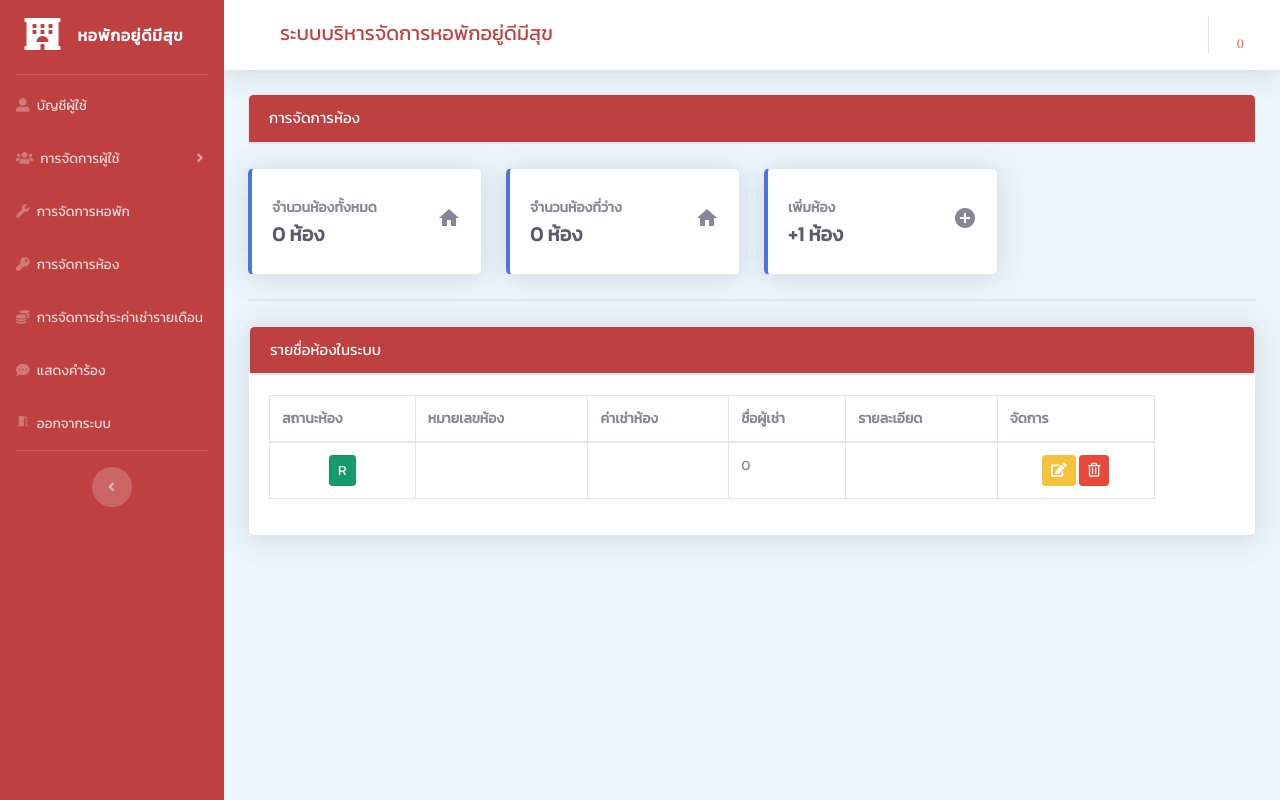
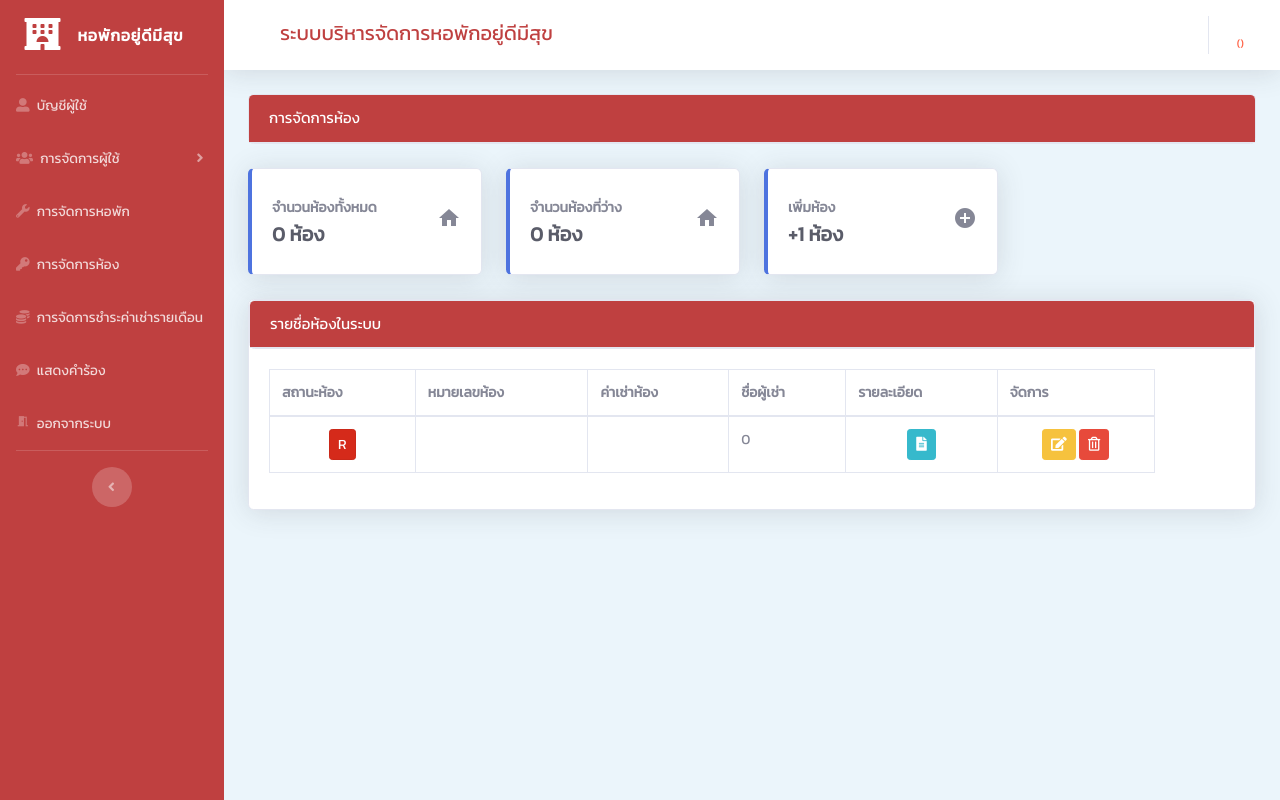
Before and after one commit to sopon0714/MITProject, a PHP site: page /MITProject/views/room/room.php in a window 1280 px wide. Run offline with PHP 8.4, Linux system fonts and the light colour scheme; data that the repository does not hold is empty.

Commit message:
เสร็จส่วนห้อง

```diff
--- a/views/room/room.php
+++ b/views/room/room.php
@@ -9,7 +9,7 @@
     <title>Profile</title>
     <?php require_once('../../views/layout/MainCSS.php');
     include("../../dbConnect.php");
-    $sql_tableRoom = "SELECT room.rid,room.status,rnumber,rent,COALESCE(title,'-') as title,firstname,lastname ,detail
+    $sql_tableRoom = "SELECT room.rid,room.status as status,rnumber,rent,COALESCE(title,'-') as title,firstname,lastname ,detail ,user.uid
     FROM room LEFT JOIN agreement ON room.rid = agreement.rid LEFT JOIN user ON user.uid = agreement.uid WHERE room.isDelete LIKE 0";
     $sqlnumroom = "SELECT COUNT(rid) AS Numroom FROM room WHERE isDelete LIKE 0";
     $sqlRoomEmpty = "SELECT COUNT(rid) AS Numroom FROM room WHERE isDelete LIKE 0 AND status LIKE 'ว่าง' ";
@@ -108,81 +108,7 @@
 
                     </div>
                     <!-- ######################## start filter ######################## -->
-                    <div class="row center">
-                        <div class="col-xl-12 col-12 mb-4 ">
-                            <div id="accordion">
-                                <div class="card ">
-                                    <!-- <div class="card-header header-background-color-filter" id="headingOne" data-toggle="collapse" data-target="#collapseOne" aria-expanded="true" aria-controls="collapseOne" style=" color:white;">
-											การค้นหาขั้นสูง
-										</div> -->
 
-                                    <div id="collapseOne" class="collapse " aria-labelledby="headingOne" data-parent="#accordion">
-                                        <div class="card-body">
-                                            <div class="container">
-                                                <div class="row mb-4">
-                                                    <div class="col-lg-3 col-md-3 col-sm-12 col-xs-12 text-right">
-                                                        <span>หมายเลขห้อง :</span>
-                                                    </div>
-                                                    <div class="col-lg-6 col-md-8 col-sm-12 col-xs-12">
-                                                        <input type="text" class="form-control" id="username__r" name="username__r" placeholder="กรุณากรอกเลขห้อง">
-                                                    </div>
-                                                </div>
-                                                <div class="row mb-4">
-                                                    <div class="col-lg-3 col-md-3 col-sm-12 col-xs-12 text-right">
-                                                        <span>ชื่อห้อง/span>
-                                                    </div>
-                                                    <div class="col-lg-6 col-md-8 col-sm-12 col-xs-12">
-                                                        <input type="text" class="form-control" id="username__n_r" name="username__n_r" placeholder="กรุณากรอกชื่อห้อง">
-                                                    </div>
-                                                </div>
-                                                <div class="row mb-4">
-                                                    <div class="col-lg-3 col-md-3 col-sm-12 col-xs-12 text-right">
-                                                        <span>ชื่อย่อห้อง :</span>
-                                                    </div>
-                                                    <div class="col-lg-6 col-md-8 col-sm-12 col-xs-12">
-                                                        <input type="text" class="form-control" id="username__n_r" name="username__n_r" placeholder="กรุณากรอกชื่อย่อ">
-                                                    </div>
-                                                </div>
-                                                <div class="row mb-4 mt-4">
-                                                    <div class="col-xl-3 col-12 text-right">
-                                                        <span>สถานะห้อง :</span>
-                                                    </div>
-                                                    <div class="col-xl-9 col-12">
-                                                        <div class="form-check form-check-inline">
-                                                            <input type="radio" class="form-check-input" id="status1" name="status">
-                                                            <label class="form-check-label" for="materialInline1">พร้อมใช้งาน</label>
-                                                        </div>
-                                                        <div class="form-check form-check-inline">
-                                                            <input type="radio" class="form-check-input" id="status2" name="status">
-                                                            <label class="form-check-label" for="materialInline2">ไม่พร้อมใช้งาน</label>
-                                                        </div>
-                                                    </div>
-                                                </div>
-                                                <div class="row mb-4 mt-4">
-                                                    <div class="col-xl-3 col-12 text-right">
-                                                        <span>สถานะล็อคห้อง :</span>
-                                                    </div>
-                                                    <div class="col-xl-9 col-12">
-                                                        <div class="form-check form-check-inline">
-                                                            <input type="radio" class="form-check-input" id="status3" name="status2">
-                                                            <label class="form-check-label" for="materialInline1">ล็อค</label>
-                                                        </div>
-                                                        <div class="form-check form-check-inline">
-                                                            <input type="radio" class="form-check-input" id="status4" name="status2">
-                                                            <label class="form-check-label" for="materialInline2">ไม่ล็อค</label>
-                                                        </div>
-                                                    </div>
-                                                </div>
-                                            </div>
-                                        </div>
-                                        <div class="modal-footer">
-                                            <button class="btn btn-info"><i class="fa fa-search"></i> ค้นหา</button>
-                                        </div>
-                                    </div>
-                                </div>
-                            </div>
-                        </div>
-                    </div>
                     <!-- ######################## end filter ######################## -->
                     <!-- DataTales Example -->
                     <div class="card shadow mb-4">
@@ -223,19 +149,33 @@
                                                     <?php for ($i = 0; $i <  $tableRoom[0]['numrow']; $i++) { ?>
                                                         <tr role="row" class="odd">
                                                             <td style="text-align:center;">
-                                                                <a class="btn btn-success btn-square btn-sm active" data-toggle="tooltip" title="" data-original-title="พร้อมใช้งาน">R</a>
+                                                                <?php if ($tableRoom[$i + 1]['status'] == 'ว่าง') { ?>
+                                                                    <a class="btn btn-success btn-square btn-sm active" data-toggle="tooltip" title="" data-original-title="พร้อมใช้งาน">R</a>
+                                                                <?php } else { ?>
+                                                                    <a class="btn btn-danger btn-square btn-sm active" data-toggle="tooltip" title="" data-original-title="ไม่พร้อมใช้งาน">R</a>
+                                                                <?php } ?>
                                                             </td>
                                                             <td><?php echo $tableRoom[$i + 1]['rnumber'] ?></td>
                                                             <td><?php echo $tableRoom[$i + 1]['rent'] ?></td>
                                                             <td><?php echo $tableRoom[$i + 1]['title'] ?> <?php echo $tableRoom[$i + 1]['firstname'] ?> <?php echo $tableRoom[$i + 1]['lastname'] ?> </td>
-                                                            <td><?php echo $tableRoom[$i + 1]['detail'] ?></td>
                                                             <td style="text-align:center;">
-                                                                <a href="#" class="EditRoom" rid=<?php echo  $tableRoom[$i + 1]['rid'] ?> rnumber=<?php echo $tableRoom[$i + 1]['rnumber'] ?> rent=<?php echo $tableRoom[$i + 1]['rent'] ?> detail='<?php echo $tableRoom[$i + 1]['detail'] ?>'>
+                                                                <a href="#" class="detailRoom" detail="<?php echo $tableRoom[$i + 1]['detail']; ?>">
+                                                                    <button type="button" class="btn btn-info btn-sm" data-toggle="tooltip" title='รายละเอียดห้อง'>
+                                                                        <i class="fas fa-file-alt"></i>
+                                                                    </button>
+                                                                </a>
+                                                            </td>
+                                                            <td style="text-align:center;">
+                                                                <a href="#" class="EditRoom" rid=<?php echo  $tableRoom[$i + 1]['rid'] ?> rnumber=<?php echo $tableRoom[$i + 1]['rnumber'] ?> rent=<?php echo $tableRoom[$i + 1]['rent'] ?> detail=' <?php echo $tableRoom[$i + 1]['detail'] ?>'>
                                                                     <button type="button" class="btn btn-warning  btn-sm" 4 data-toggle="tooltip" title="แก้ไขข้อมูล">
                                                                         <i class="fas fa-edit"></i>
                                                                     </button>
                                                                 </a>
-                                                                <button type="button" onclick="delfunction(<?= $tableRoom[$i + 1]['rid'] ?>,<?= $tableRoom[$i + 1]['rnumber'] ?>)" class="btn btn-danger btn-sm btndel" data-toggle="tooltip" title="" data-original-title="ลบห้อง"><i class="far fa-trash-alt"></i></button>
+                                                                <?php if ($tableRoom[$i + 1]['status'] == "ว่าง") { ?>
+                                                                    <button type="button" onclick="delfunction(<?= $tableRoom[$i + 1]['rid'] ?>,<?= $tableRoom[$i + 1]['rnumber'] ?>)" class="btn btn-danger btn-sm btndel" data-toggle="tooltip" title="" data-original-title="ลบห้อง"><i class="far fa-trash-alt"></i></button>
+                                                                <?php } else { ?>
+                                                                    <button type="button" onclick="delfunction2(<?= $tableRoom[$i + 1]['rid'] ?>,<?= $tableRoom[$i + 1]['rnumber'] ?>)" class="btn btn-danger btn-sm btndel" data-toggle="tooltip" title="" data-original-title="ลบห้อง"><i class="far fa-trash-alt"></i></button>
+                                                                <?php } ?>
                                                             </td>
                                                         </tr>
                                                     <?php } ?>
@@ -352,6 +292,35 @@
         </form>
     </div>
 
+    <div id="modalDetailRoom" class="modal fade">
+        <form class="modal-dialog modal-lg" method="POST" action='manage.php'>
+            <div class="modal-content">
+                <div class="modal-header" style="background-color:#eecc0b">
+                    <h4 class="modal-title" style="color:white">แก้ไขห้อง</h4>
+                </div>
+
+                <div class="modal-body" id="addModalBody">
+                    <div class="row mb-4">
+                        <div class="col-xl-3 col-12 text-right">
+                            <span>รายละเอียด:</span>
+                        </div>
+                        <div class="col-xl-8 col-12">
+                            <!-- <input type="text" class="form-control" id="mail" value="ทีวี ตู้เย็น" placeholder="กรุณากรอกรายละเอียด"> -->
+                            <textarea id="d_detail" name="d_detail" rows="5" cols="60" class="form-control" value="" placeholder=""></textarea>
+                        </div>
+                    </div>
+
+                </div>
+                <div class="modal-footer">
+                    <button type="submit" class="btn btn-success">บันทึก</button>
+                    <button type="button" class="btn btn-danger" data-dismiss="modal">ยกเลิก</button>
+                </div>
+            </div>
+        </form>
+    </div>
+</div>
+
+
 
 
 </div>
@@ -397,7 +366,18 @@
         $("#modalEdit").modal();
     });
 
+    $(".detailRoom").click(function() {
+        var detail = $(this).attr('detail');
+
+        //alert(detail);
+        $('#d_detail').val(detail);
+
+
+        $("#modalDetailRoom").modal();
+    });
+
     function delfunction(id, rname) {
+
         swal({
                 title: "คุณต้องการลบหรือไม่?",
                 text: "ต้องการยืนยันลบห้อง " + rname + " ใช่ไหม ?",
@@ -438,5 +418,20 @@
                 }
             });
 
+
+    }
+
+    function delfunction2(id, rname) {
+
+        swal({
+            title: "คุณไม่สามารถทำรายการได้",
+            text: "คุณไม่สามารถลบได้เนื่องจากห้อง " + rname + " ติดสัญญาอยู่",
+            icon: "error",
+            confirmButtonClass: "btn-danger",
+            dangerMode: true,
+        })
+
+
+
     }
 </script>
```
